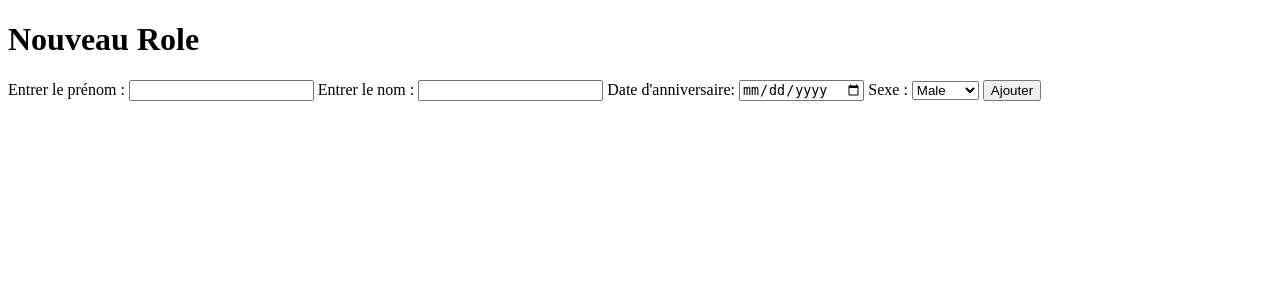
After one commit to YannickLeCam/Cinema-App, a PHP site: template view/createDirector.php in a window 1280 px wide. The commit adds this page. Shown: the top 300 px of the page. Run offline with PHP 8.4, Linux system fonts and the light colour scheme; the template is opened without the code that fills it, so the values that code supplies are empty.

Commit message:
add(Form Director) (Pas fini le controller)

```diff
--- a/controller/RoleController.php
+++ b/controller/RoleController.php
@@ -41,6 +41,7 @@ class RoleController {
                 if (in_array($name , $role)) {
                     $_SESSION["error"]="$name semble deja avoir été créé . . .";
                     header("Location:./index.php?action=createRole"); // redirect to type form
+                    die;
                 }
             }
 
@@ -55,6 +56,7 @@ class RoleController {
                 $_SESSION["roleData"] = $data;
             }
             header("Location:./index.php?action=createRole"); // redirect to type form
+            die;
         }
 
         require "view/createRole.php";
--- a/controller/TypeController.php
+++ b/controller/TypeController.php
@@ -35,6 +35,7 @@ class TypeController {
                 if (in_array($name , $type)) {
                     $_SESSION["error"]="$name semble deja avoir été créé . . .";
                     header("Location:./index.php?action=createType"); // redirect to type form
+                    die;
                 }
             }
 
@@ -49,6 +50,7 @@ class TypeController {
                 $_SESSION["typeData"] = $data;
             }
             header("Location:./index.php?action=createType"); // redirect to type form
+            die;
         }
 
         require 'view/createType.php'; // form to create a new Type
--- a/index.php
+++ b/index.php
@@ -1,6 +1,5 @@
 <?php
 session_start();
-
 use Controller\CinemaController;
 use Controller\MovieController;
 use Controller\ActorController;
@@ -67,6 +66,9 @@ if (isset($_GET["action"])) {
         case 'createRole':
             $ctrlRole->newRole();
             break;
+        case 'createDirector':
+            $ctrlDirector->newDirector();
+            break;
         default:
             $ctrlHome->index();
             break;
--- /dev/null
+++ b/view/createDirector.php
@@ -0,0 +1,32 @@
+<?php
+ob_start();
+if (isset($_SESSION['directorData'])) {
+    $data = $_SESSION['directorData'];
+    unset($_SESSION['directorData']);
+}
+?>
+
+<form action="./index.php?action=createDirector" method="post">
+    <label for="name">Entrer le prénom :</label>
+    <input type="text" name="firstname" id="" value="<?=isset($data["firstname"])?htmlentities($data["firstname"]):""?>">
+    <label for="name">Entrer le nom :</label>
+    <input type="text" name="name" id="" value="<?=isset($data["name"])?htmlentities($data["name"]):""?>">
+    <label for="birthday">Date d'anniversaire:</label>
+    <input type="date" id="birthday" name="birthday" value="<?=(isset($data['birthday']) ? $data['birthday'] :"")?>">
+    <label for="genre">Sexe :</label>
+    <select name="genre" id="">
+        <option value="Male" <?=(isset($data['genre'])? ($data['genre']=='Male'?"selected":"" ):"" )?>>Male</option>
+        <option value="Female" <?=(isset($data['genre'])? ($data['genre']=='Female'?"selected":"" ):"" )?>>Female</option>
+        <option value="Other" <?=(isset($data['genre'])? ($data['genre']=='Other'?"selected":"" ):"" )?>>Other</option>
+    </select>
+    <input type="submit" name="SubmitDirectorForm" value="Ajouter">
+</form>
+
+
+
+<?php
+$title = "Nouveau Role";
+$titleText = "Nouveau Role";
+$content = ob_get_clean();
+require_once "view/template.php";
+?>
--- a/view/createRole.php
+++ b/view/createRole.php
@@ -1,6 +1,5 @@
 <?php
 ob_start();
-var_dump($_SESSION);
 if (isset($_SESSION['roleData'])) {
     $data = $_SESSION['roleData'];
     unset($_SESSION['roleData']);
--- a/view/template.php
+++ b/view/template.php
@@ -2,10 +2,14 @@
 if (isset($_SESSION["error"])) {
     $error = $_SESSION["error"];
     unset($_SESSION["error"]);
+}else {
+    $error=null;
 }
 if (isset($_SESSION["success"])) {
     $success = $_SESSION["success"];
     unset($_SESSION["success"]);
+}else {
+    $success=null;
 }
 ?>
 <!DOCTYPE html>
@@ -21,8 +25,8 @@ if (isset($_SESSION["success"])) {
     <div id="content">
         <h1><?=$titleText ?></h1>
 
-        <?=isset($success)?"<p>$success</p>":""?>
-        <?=isset($error)?"<p>$error</p>":""?>
+        <?=$success?"<p>$success</p>":""?>
+        <?=$error?"<p>$error</p>":""?>
         <?=$content?>
     </div>
 
```
Also changed, not shown: controller/DirectorController.php (+25 -0 lines).
